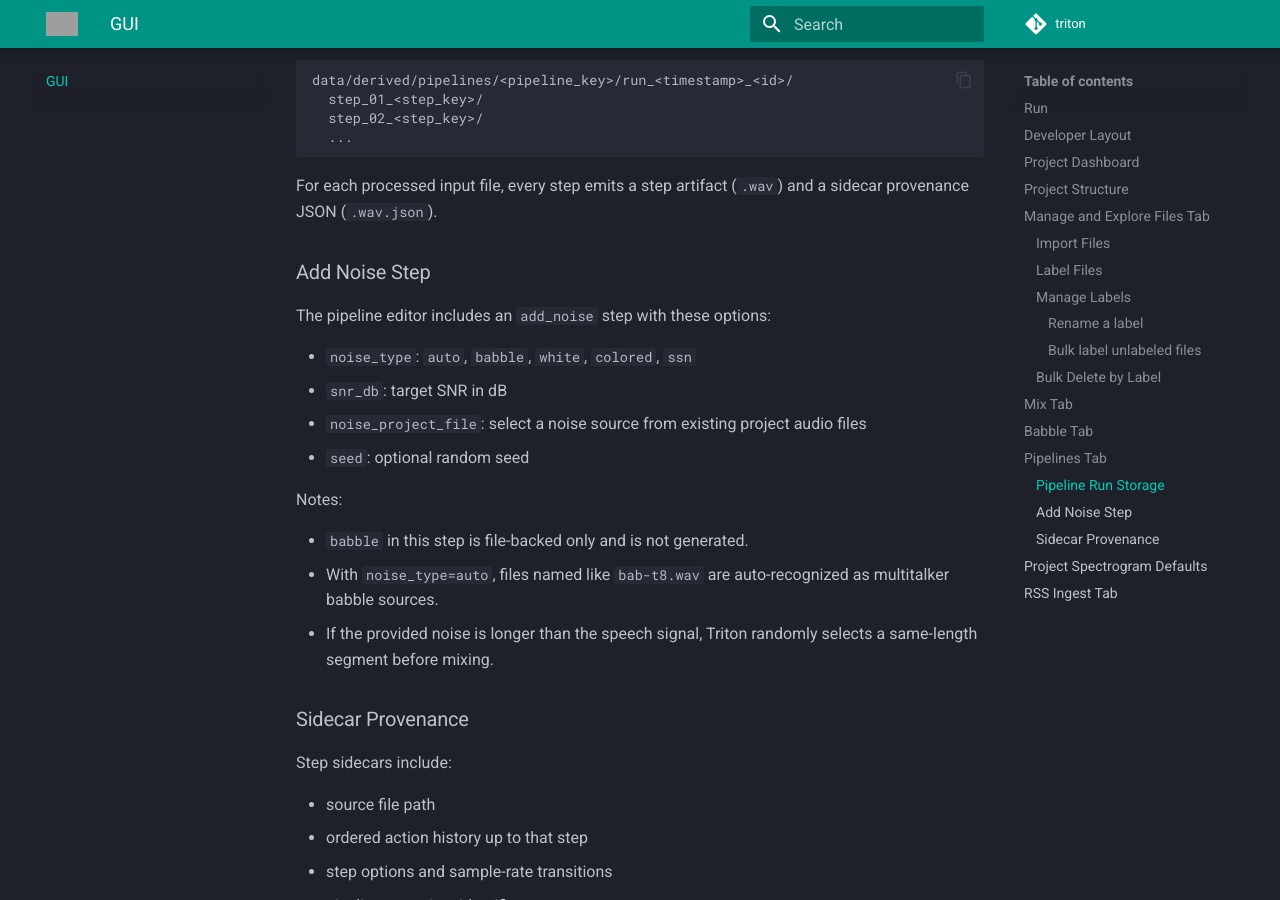
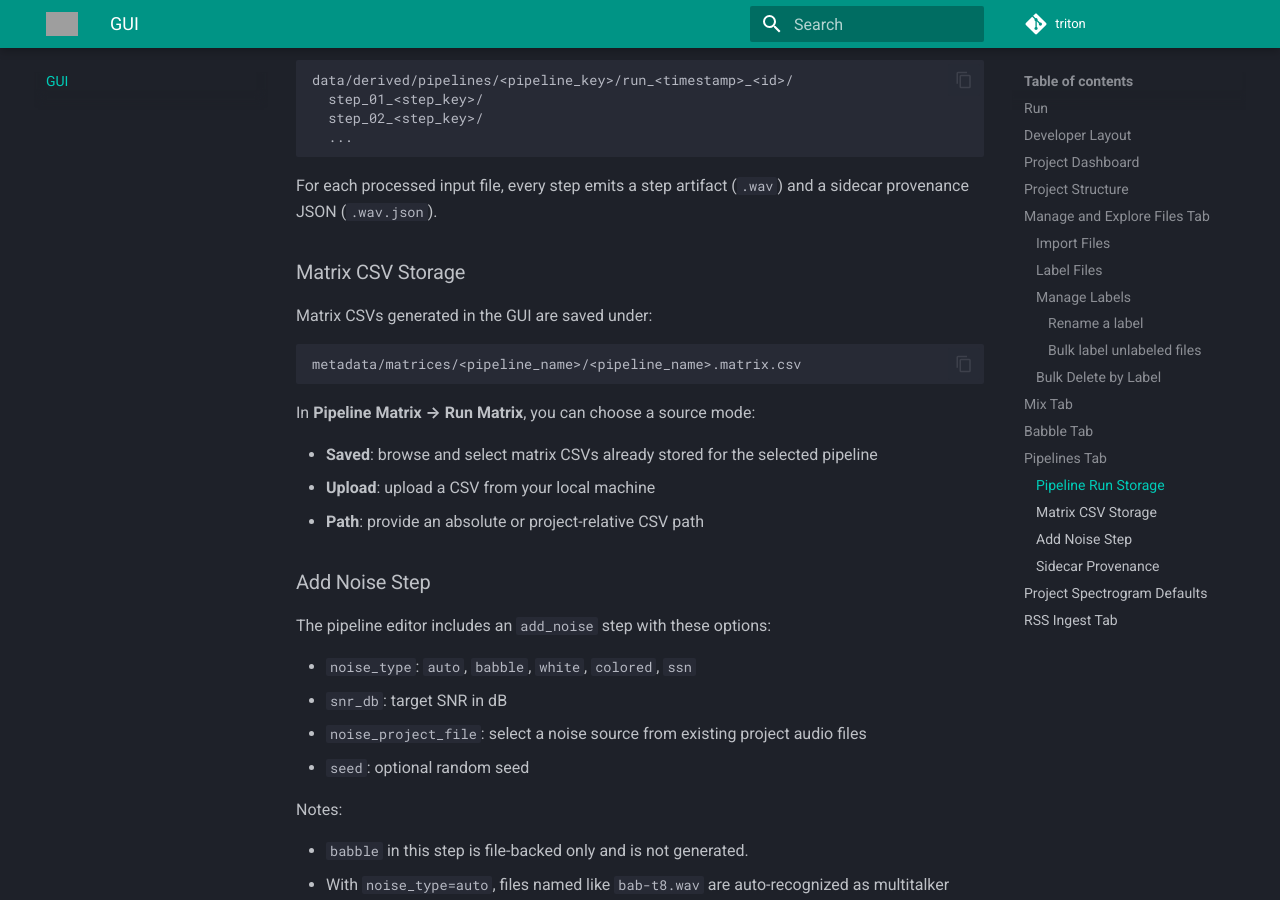
Before and after one commit to AliTafakkor/triton, an MkDocs documentation site: the page built from docs/gui.md, in a window 1280 px wide and 900 px high, scrolled down 5338 px. Built offline with MkDocs 1.6.1 and Material for MkDocs 9.7.7, drawn with Linux system fonts in a browser that asks for light colours; comment, search, counter and statistics services are not loaded; grey boxes are pictures that could not be loaded.

Commit message:
docs(matrix): document saved matrix storage and run sources

````diff
--- a/docs/gui.md
+++ b/docs/gui.md
@@ -182,6 +182,20 @@ data/derived/pipelines/<pipeline_key>/run_<timestamp>_<id>/
 
 For each processed input file, every step emits a step artifact (`.wav`) and a sidecar provenance JSON (`.wav.json`).
 
+### Matrix CSV Storage
+
+Matrix CSVs generated in the GUI are saved under:
+
+```text
+metadata/matrices/<pipeline_name>/<pipeline_name>.matrix.csv
+```
+
+In **Pipeline Matrix → Run Matrix**, you can choose a source mode:
+
+- **Saved**: browse and select matrix CSVs already stored for the selected pipeline
+- **Upload**: upload a CSV from your local machine
+- **Path**: provide an absolute or project-relative CSV path
+
 ### Add Noise Step
 
 The pipeline editor includes an `add_noise` step with these options:
````
Also changed, not shown: README.md (+12 -1 lines), docs/api/core.pipeline_matrix.md (+10 -0 lines).
